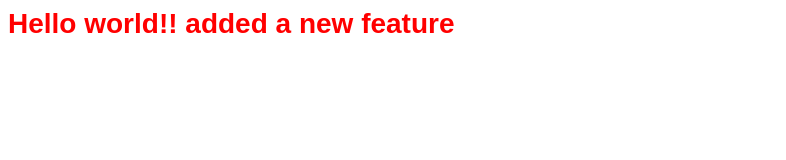
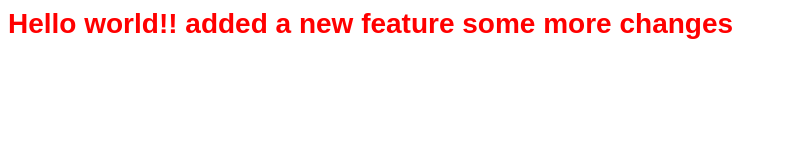
Before and after one commit to kapigula458/lecture0-1, a plain HTML site: page index.html in a window 1280 px wide. Shown: the whole page, without its empty margins (0-786 px from the left). Drawn offline with Linux system fonts and the light colour scheme.

Commit message:
adding more feat

```diff
--- a/index.html
+++ b/index.html
@@ -16,6 +16,7 @@
 		<div>
 			Hello world!!
 			added a new feature
+			some more changes
 		</div>
 	</body>
 </html>
```
